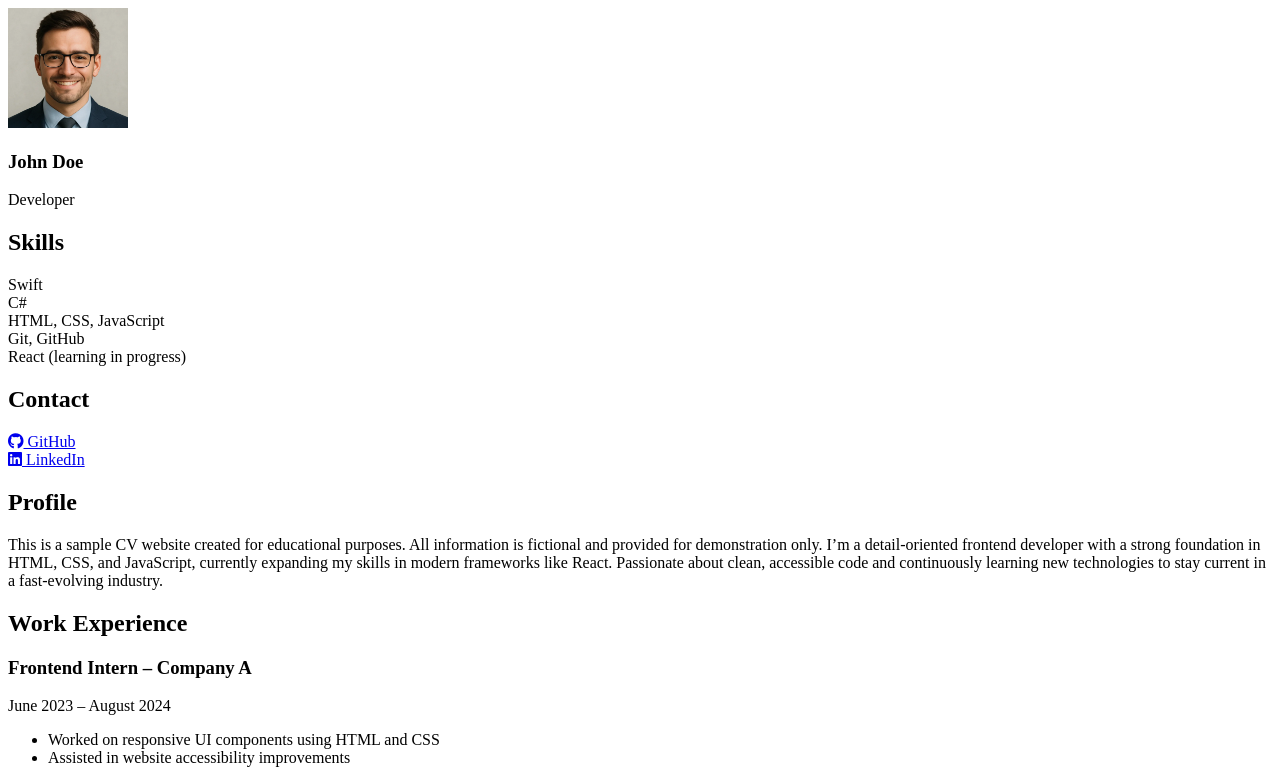
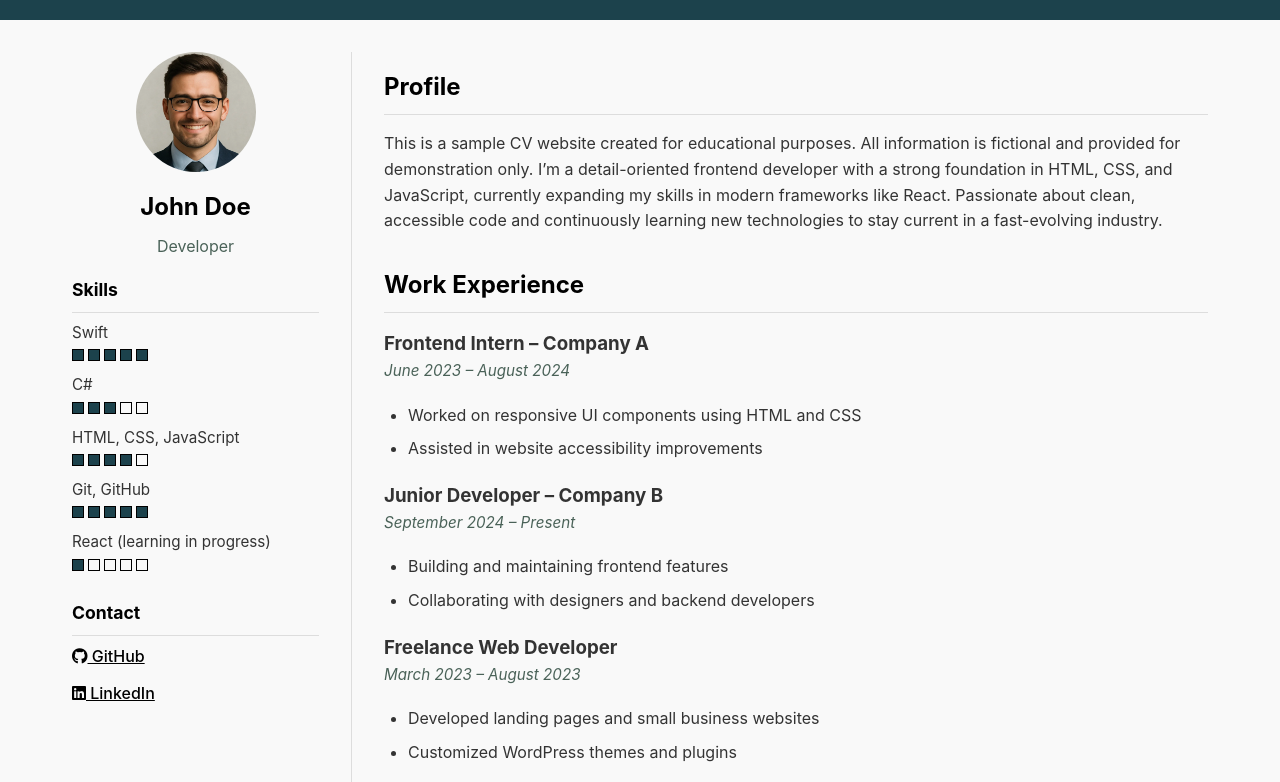
Before and after one commit to devbyjonni/cv-website, a plain HTML site: page index.html in a window 1280 px wide. Shown: the top 782 px of the page. Drawn offline with Linux system fonts and the light colour scheme.

Commit message:
Add base CSS reset and global style and typography

```diff
--- a/css/style.css
+++ b/css/style.css
@@ -0,0 +1,199 @@
+:root {
+    --color-bg-light: #ffffff;
+    --color-text: #333;
+    --color-muted: #444;
+    --color-border: #ddd;
+    --color-primary: #0077cc;
+    --color-primary-hover: #005999;
+    --color-accent: #1c424c;
+    --color-secondary: #4a6258;
+    /* gray-green */
+}
+
+/* ========== Reset & Base Styles ========== */
+* {
+    margin: 0;
+    padding: 0;
+    box-sizing: border-box;
+}
+
+body {
+    font-family: -apple-system, BlinkMacSystemFont, "Segoe UI", Roboto, "Helvetica Neue", Arial, sans-serif;
+    line-height: 1.6;
+    background-color: #f9f9f9;
+    color: var(--color-text);
+}
+
+/* ========== Layout ========== */
+.top-border {
+    height: 20px;
+    background-color: var(--color-accent);
+}
+
+.container {
+    display: flex;
+    flex-direction: row;
+    gap: 2rem;
+    max-width: 1200px;
+    margin: 0 auto;
+    padding: 2rem;
+}
+
+/* ========== Sidebar ========== */
+.sidebar {
+    width: 280px;
+    padding-right: 2rem;
+    border-right: 1px solid var(--color-border);
+    flex-shrink: 0;
+}
+
+.sidebar img {
+    width: 120px;
+    height: 120px;
+    border-radius: 50%;
+    display: block;
+    margin: 0 auto 1rem auto;
+}
+
+.sidebar h1 {
+    font-size: 1.5rem;
+    text-align: center;
+    margin-bottom: 0.5rem;
+    color: #000;
+}
+
+.sidebar h2 {
+    font-size: 1.1rem;
+    margin-bottom: 0.5rem;
+    color: #000;
+}
+
+.sidebar ul {
+    padding-left: 1rem;
+}
+
+.sidebar ul li {
+    margin-bottom: 0.5rem;
+}
+
+.sidebar .profile {
+    text-align: center;
+    color: var(--color-secondary);
+}
+
+.sidebar .contact a {
+    display: inline-block;
+    margin-bottom: 0.7rem;
+    text-align: left;
+    font-weight: 500;
+    text-decoration: underline;
+}
+
+.sidebar section {
+    border: none;
+    padding-top: 0;
+    margin-top: 0;
+}
+
+/* ========== Skills Progress Bars ========== */
+.skill {
+    margin-bottom: 0.5rem;
+}
+
+.skill span {
+    display: block;
+    font-size: 0.95rem;
+    margin-bottom: 0.25rem;
+}
+
+.level {
+    display: flex;
+    gap: 0.25rem;
+}
+
+.level span {
+    width: 12px;
+    height: 12px;
+    border: 1px solid #000;
+    display: inline-block;
+}
+
+.level .filled {
+    background-color: var(--color-accent);
+}
+
+/* ========== Main Content ========== */
+.content {
+    flex: 1;
+}
+
+section {
+    padding: 1rem 0;
+}
+
+section h2 {
+    font-size: 1.5rem;
+    margin-bottom: 1rem;
+    color: #000;
+    border-bottom: 1px solid var(--color-border);
+    padding-bottom: 0.5rem;
+}
+
+section ul {
+    padding-left: 1.5rem;
+    margin: 1.2rem 0;
+}
+
+section ul li {
+    margin-bottom: 0.5rem;
+}
+
+/* ========== Education ========== */
+#education article {
+    margin-bottom: 1.2rem;
+}
+
+/* ========== Links & Footer ========== */
+a {
+    color: #000;
+    text-decoration: none;
+}
+
+a:hover {
+    color: var(--color-primary-hover);
+    text-decoration: underline;
+}
+
+a:focus {
+    outline: 2px dashed var(--color-primary);
+    outline-offset: 2px;
+}
+
+footer {
+    text-align: center;
+    padding: 1.5rem 0;
+    margin-top: 2rem;
+    border-top: 1px solid var(--color-border);
+    font-size: 0.9rem;
+    color: #fff;
+    background-color: var(--color-accent);
+}
+
+footer a {
+    margin: 0 0.5rem;
+    color: #fff;
+}
+
+footer a:hover {
+    color: var(--color-primary-hover);
+}
+
+footer i {
+    margin-right: 0.5rem;
+}
+
+article>p {
+    color: var(--color-secondary);
+    font-style: italic;
+    font-size: 0.95rem;
+}
--- a/index.html
+++ b/index.html
@@ -15,11 +15,14 @@
 
     <div class="container">
       <!-- Sidebar -->
-      <aside class="sidebar">
+      <aside
+        class="sidebar"
+        aria-label="Sidebar with profile, skills, and contact info"
+      >
         <section class="profile">
           <img
             src="img/profile.jpg"
-            alt="Profile picture"
+            alt="Portrait of John Doe"
             width="120"
             height="120"
           />
@@ -89,12 +92,12 @@
         <section class="contact">
           <h2>Contact</h2>
           <div>
-            <a href="#" target="_blank" rel="noopener">
+            <a href="#" target="_blank" rel="noopener noreferrer">
               <i class="fab fa-github"></i> GitHub
             </a>
           </div>
           <div>
-            <a href="#" target="_blank" rel="noopener">
+            <a href="#" target="_blank" rel="noopener noreferrer">
               <i class="fab fa-linkedin"></i> LinkedIn
             </a>
           </div>
```
